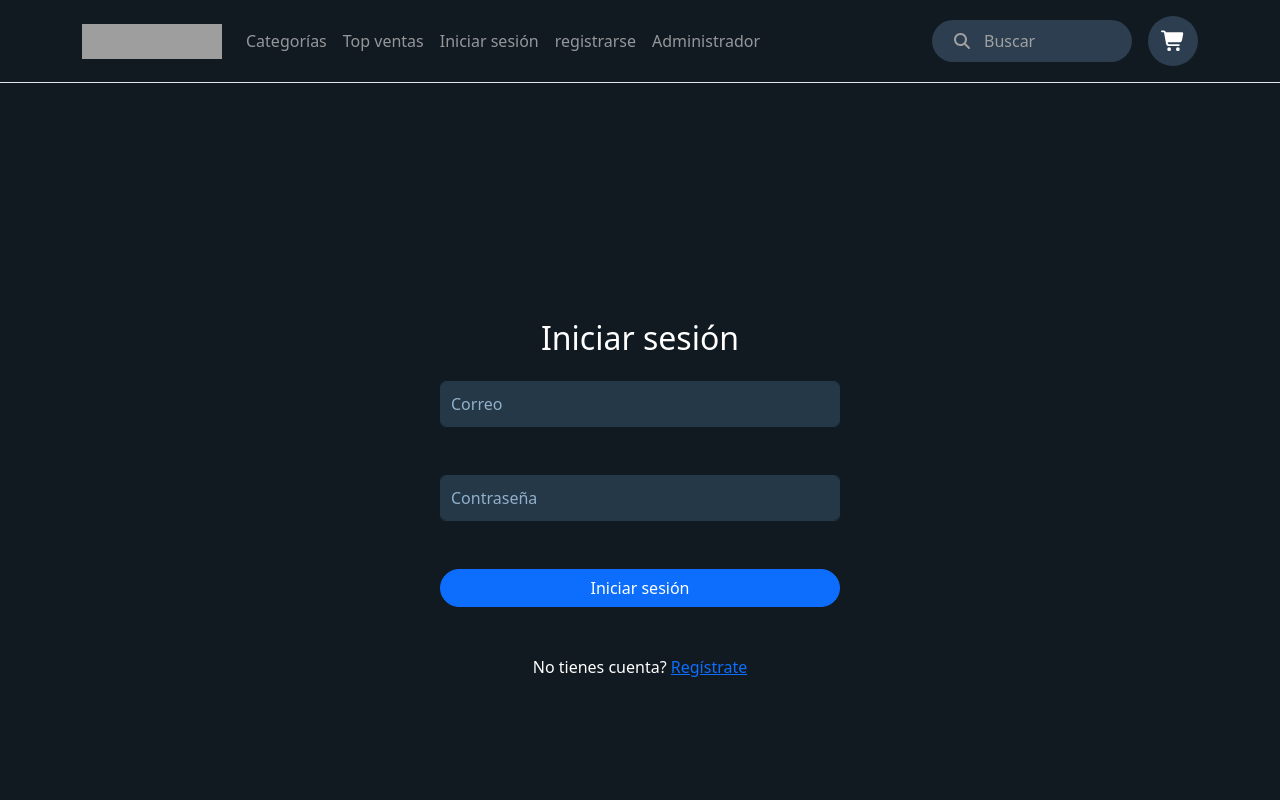
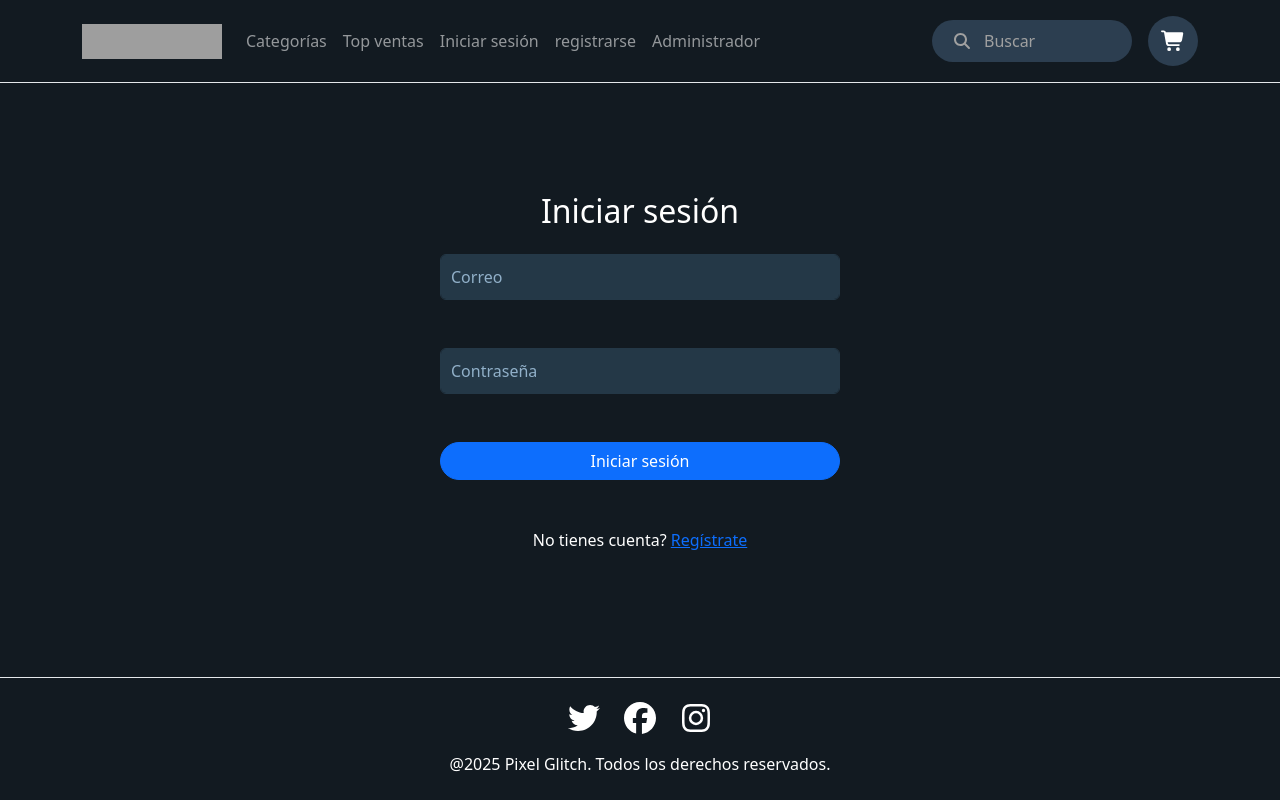
Before and after one commit to jorgeriquelmez/Pixel_Glitch, a React (Vite) app in the folder Frontend/: page /login in a window 1280 px wide. Shown: the top 800 px of the page. Built offline with nearby package versions, Linux system fonts and the light colour scheme; grey boxes are pictures that could not be loaded.

Commit message:
coreccion de pestaña categorias

```diff
--- a/Frontend/src/components/login.css
+++ b/Frontend/src/components/login.css
@@ -1,9 +1,9 @@
-main{
-    display: flex;
-    justify-content: center;
-    align-items: center;
-    flex-direction: column;
-    height: 100vh
+main {
+  display: flex;
+  justify-content: center;
+  align-items: center;
+  flex-direction: column;
+  /* height: 100vh */
 }
 
 input.form-control {
@@ -22,5 +22,4 @@ input.form-control::placeholder {
 
 .boton.btn {
   width: 400px;
-
 }
```
